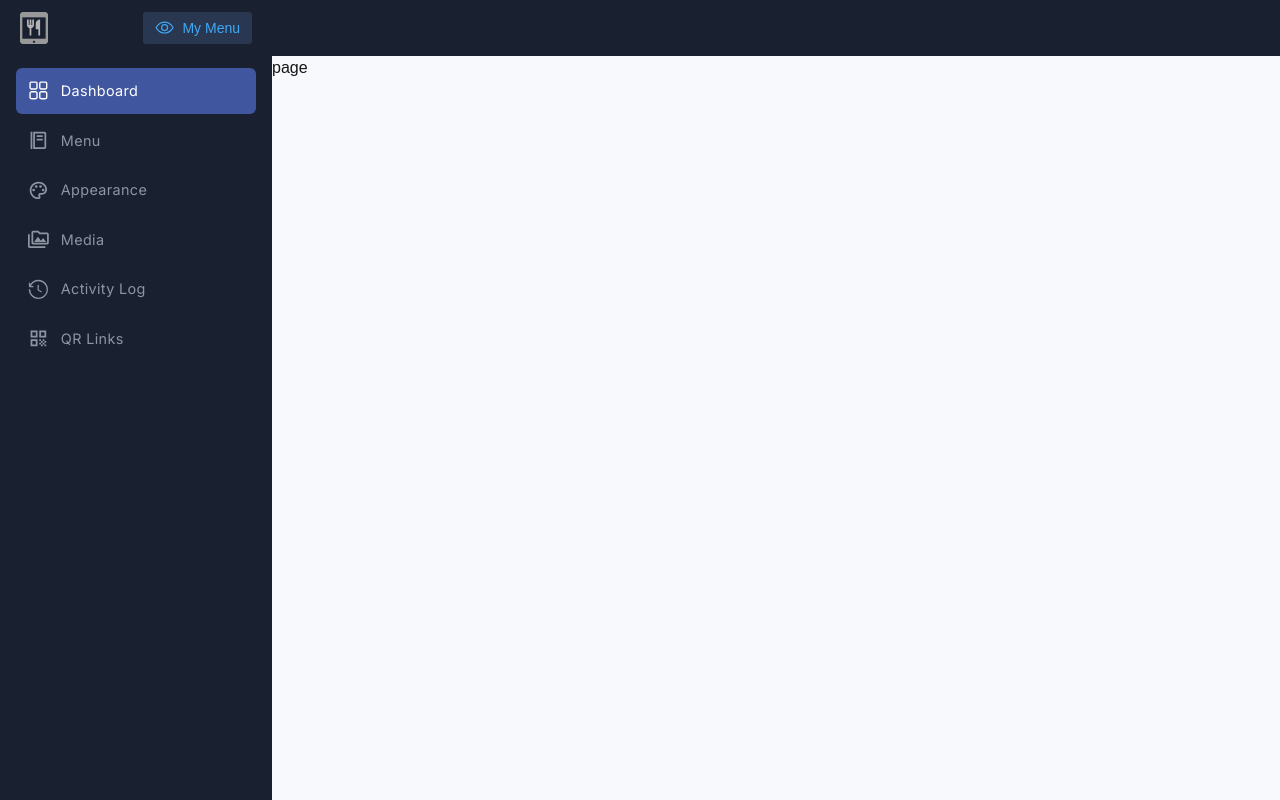
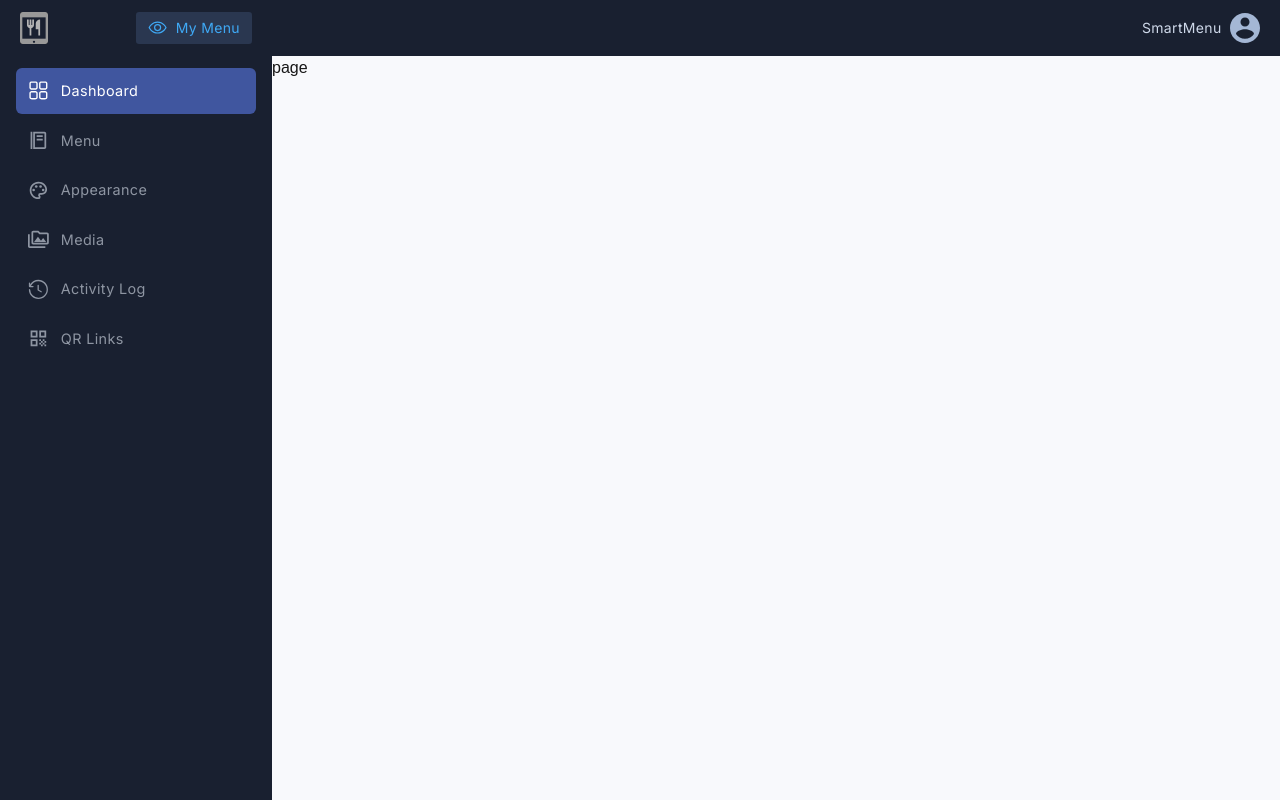
Before and after one commit to hosoocha20/smartmenu-manager, a Next.js app: page /dashboard in a window 1280 px wide. Built offline with nearby package versions, Linux system fonts and the light colour scheme.

Commit message:
header - my account styles + icon

```diff
--- a/src/app/components/Header.tsx
+++ b/src/app/components/Header.tsx
@@ -4,16 +4,19 @@ import { PiEye } from "react-icons/pi";
 
 const Header = () => {
   return (
-    <div className='w-full h-[3.5rem] grid grid-cols-[17rem_auto] bg-my-primary-950 py-2'>
+    <div className='font-inter w-full h-[3.5rem] grid grid-cols-[17rem_auto] bg-my-primary-950 py-2'>
       <div className='h-full flex items-center justify-between px-5'>
         <img src={"/smartmenuicon.svg"} className='h-[2rem] w-auto'/>
         <button className='h-[2rem] flex text-[#3FA9F5] bg-my-primary-900 rounded-[0.2rem] px-3 gap-2 items-center '>
           <PiEye className='flex text-[1.2rem]'/>
-          <p className='text-sm'>My Menu</p>
+          <p className='text-sm tracking-wide'>My Menu</p>
         </button>
       </div>
-      <div>
-
+      <div className='px-5 flex justify-end'>
+        <button className=' w-fit flex gap-2  items-center'>
+          <p className='text-sm text-my-primary-200 tracking-wide'>SmartMenu</p>
+          <img src={"/my-profile.svg"} className='h-[1.9rem] w-auto'/>
+        </button>
       </div>
     </div>
   )
```
Also changed, not shown: public/my-profile.svg (added).
